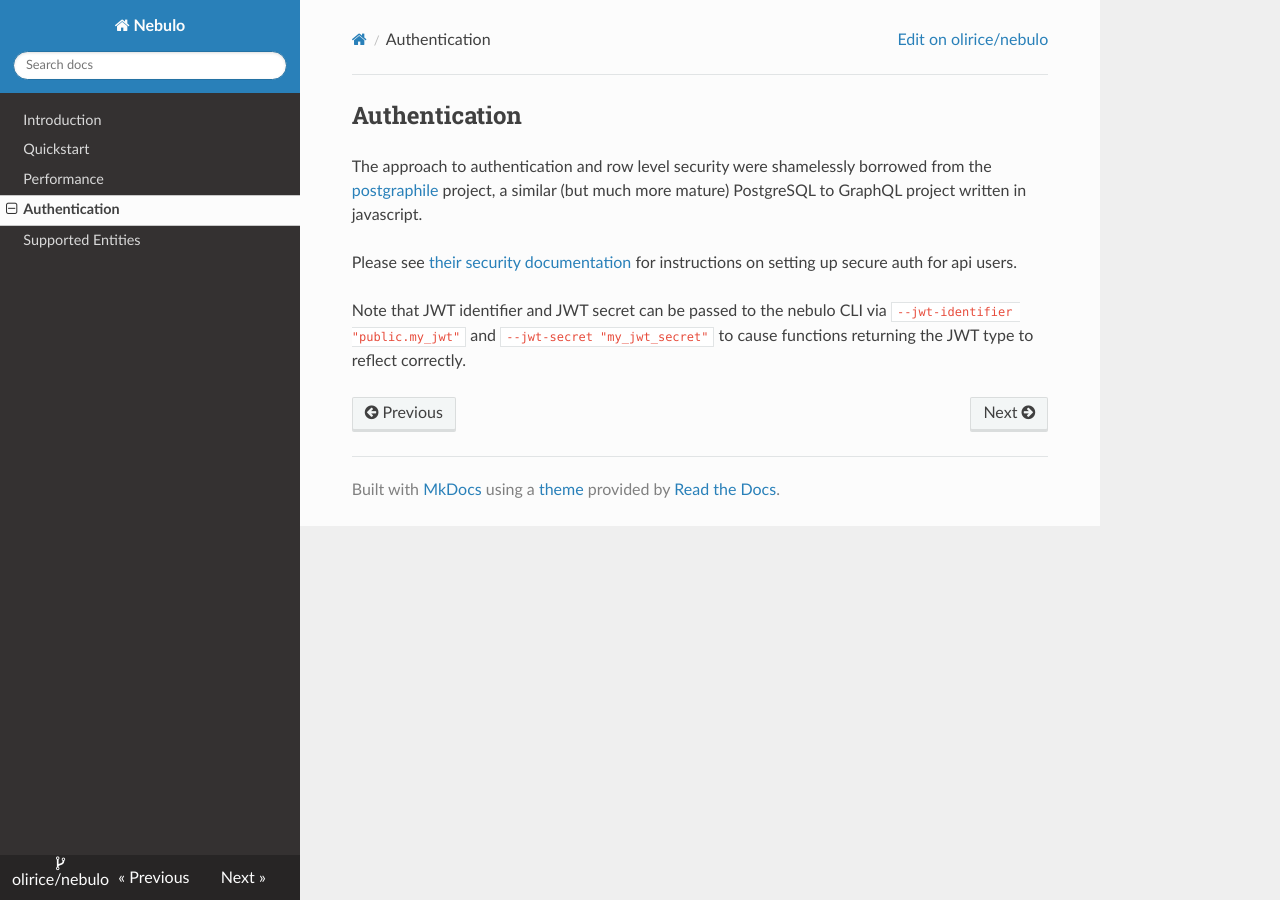
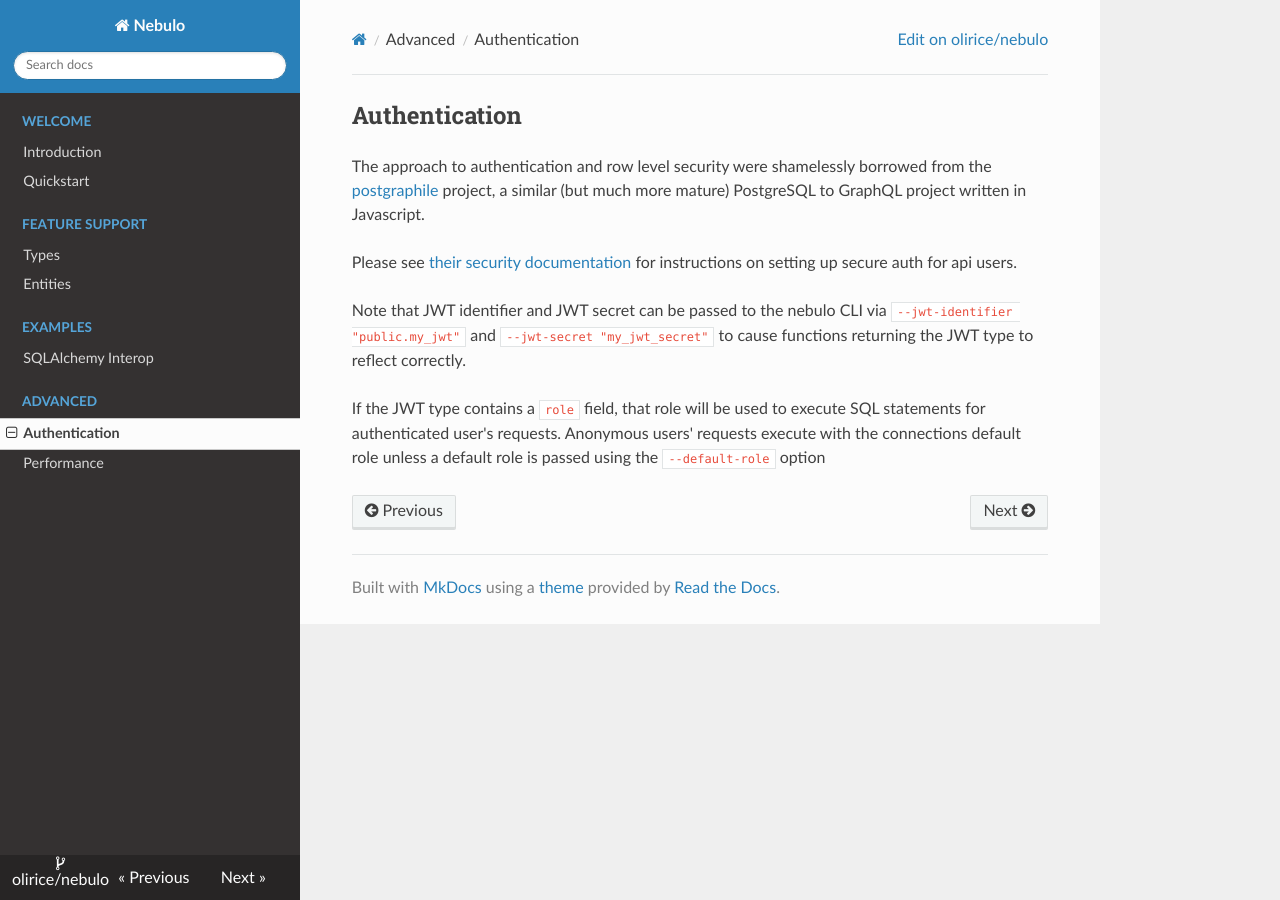
Before and after one commit to olirice/nebulo, an MkDocs documentation site: the page built from docs/authentication.md, in a window 1280 px wide. Built offline with MkDocs 1.6.1, drawn with Linux system fonts in a browser that asks for light colours; nearby versions of some CDN libraries.

Commit message:
doc sqla example and type/entity support

```diff
--- a/docs/authentication.md
+++ b/docs/authentication.md
@@ -1,9 +1,11 @@
 ## Authentication
 
-The approach to authentication and row level security were shamelessly borrowed from the [postgraphile](https://www.graphile.org/) project, a similar (but much more mature) PostgreSQL to GraphQL project written in javascript.
+The approach to authentication and row level security were shamelessly borrowed from the [postgraphile](https://www.graphile.org/) project, a similar (but much more mature) PostgreSQL to GraphQL project written in Javascript.
 
 
 Please see [their security documentation](https://www.graphile.org/postgraphile/security/) for instructions on setting up secure auth for api users.
 
 
 Note that JWT identifier and JWT secret can be passed to the nebulo CLI via `--jwt-identifier "public.my_jwt"` and `--jwt-secret "my_jwt_secret"` to cause functions returning the JWT type to reflect correctly.
+
+If the JWT type contains a `role` field, that role will be used to execute SQL statements for authenticated user's requests. Anonymous users' requests execute with the connections default role unless a default role is passed using the `--default-role` option
--- a/mkdocs.yml
+++ b/mkdocs.yml
@@ -8,11 +8,17 @@
 repo_url: https://github.com/olirice/nebulo
 
 nav:
-    - Introduction: 'index.md'
-    - Quickstart: 'quickstart.md'
-    - Performance: 'performance.md'
-    - Authentication: 'authentication.md'
-    - Supported Entities: 'supported_entities.md'
+    - Welcome:
+        - Introduction: 'index.md'
+        - Quickstart: 'quickstart.md'
+    - Feature Support:
+        - Types: 'supported_types.md'
+        - Entities: 'supported_entities.md'
+    - Examples:
+        - SQLAlchemy Interop: 'sqlalchemy_interop.md'
+    - Advanced:
+        - Authentication: 'authentication.md'
+        - Performance: 'performance.md'
 
 markdown_extensions:
   - codehilite
```
Also changed, not shown: docs/sqlalchemy_interop.md (added, +128 -0 lines), docs/supported_types.md (added, +16 -0 lines).
